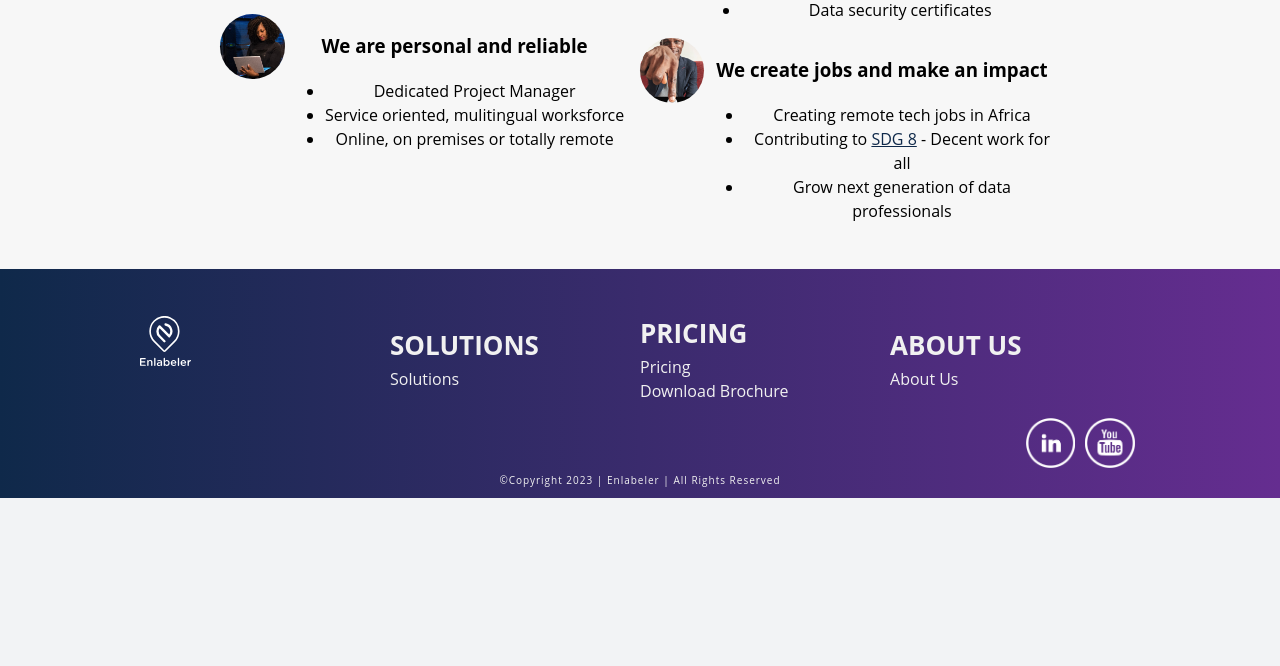
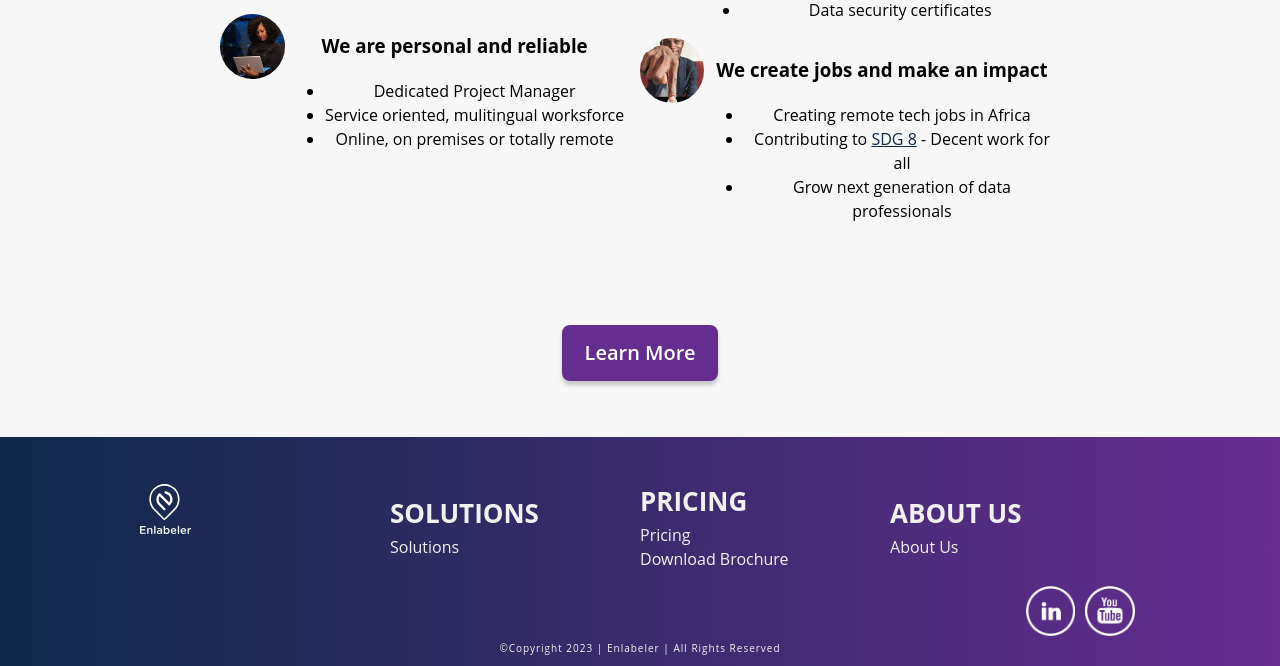
Before and after one commit to KingHendrie/Enlabeler, a PHP site: page /public/html/index.html in a window 1280 px wide. Shown: the part 2754-3420 px from the top of the page. Before the commit the page ends 3252 px from the top, so only its background shows below. Run offline with PHP 8.4, Linux system fonts and the light colour scheme.

Commit message:
[rework] links

```diff
--- a/public/css/style.css
+++ b/public/css/style.css
@@ -181,3 +181,33 @@ footer img {
 .col-half .izwe {
    width: 128px;
 }
+
+.clear-row {
+	padding: 1em 0;
+}
+
+.clear-row a {
+	width: max-content;
+	margin: 2em auto;
+}
+
+.ctagreen {
+	background: #652d90;
+	border: 3px solid #652d90;
+}
+
+.cta {
+	padding: 12px 20px;
+	display: block;
+	font-size: 20px;
+	font-style: normal;
+	font-weight: 600;
+	line-height: 26px;
+	letter-spacing: 0em;
+	text-align: center;
+	border-radius: 8px;
+	min-width: 107px;
+	color: #fff;
+	text-decoration: none;
+	box-shadow: 0px 4px 4px rgba(0, 0, 0, 0.2);
+}
--- a/public/html/index.html
+++ b/public/html/index.html
@@ -211,6 +211,11 @@
 				</div>
 			</div>
 		</section>
+
+		<!-- cta section -->
+		<section class="clear-row">
+			<a href="about-us/" class="cta ctagreen">Learn More</a>
+		</section>
 	</body>
 
 	<footer>
--- a/public/partial/footer.html
+++ b/public/partial/footer.html
@@ -2,25 +2,25 @@
 	<div class="footer-container">
 		<div class="footer-row">
 			<div class="footer-col img-center">
-				<a href="index.html"><img src="../img/logo.svg" alt="Enlabeler"></a>
+				<a href="../html/index.html"><img src="../img/logo.svg" alt="Enlabeler"></a>
 			</div>
 			<div class="footer-col">
 				<h4>Solutions</h4>
 				<ul>
-					<li><a href="#">Solutions</a></li>
+					<li><a href="../html/solutions.html">Solutions</a></li>
 				</ul>
 			</div>
 			<div class="footer-col">
 				<h4>Pricing</h4>
 				<ul>
-					<li><a href="#">Pricing</a></li>
+					<li><a href="../html/pricing.html">Pricing</a></li>
 					<li><a href="../Enlabeler-Company-Brochure-202211.pdf" target="_blank">Download Brochure</a></li>
 				</ul>
 			</div>
 			<div class="footer-col">
 				<h4>About Us</h4>
 				<ul>
-					<li><a href="#">About Us</a></li>
+					<li><a href="../html/about.html">About Us</a></li>
 				</ul>
 			</div>
 		</div>
--- a/public/partial/navbar.html
+++ b/public/partial/navbar.html
@@ -11,11 +11,11 @@
 				<div class="close-nav"><button>x</button></div>
 				<nav>
 					<ul>
-						<li><a href="#">Home</a></li>
-						<li><a href="#">Solutions</a></li>
-						<li><a href="#">Pricing</a></li>
-						<li><a href="#">About Us</a></li>
-						<li><a href="#">Login</a></li>
+						<li><a href="../html/index.html">Home</a></li>
+						<li><a href="../html/solutions.html">Solutions</a></li>
+						<li><a href="../html/pricing.html">Pricing</a></li>
+						<li><a href="../html/about.html">About Us</a></li>
+						<li><a href="../html/login.html">Login</a></li>
 					</ul>
 				</nav>
 			</div>
```
Also changed, not shown: public/html/about.html (added), public/html/login.html (added), public/html/pricing.html (added), public/html/solutions.html (added).
